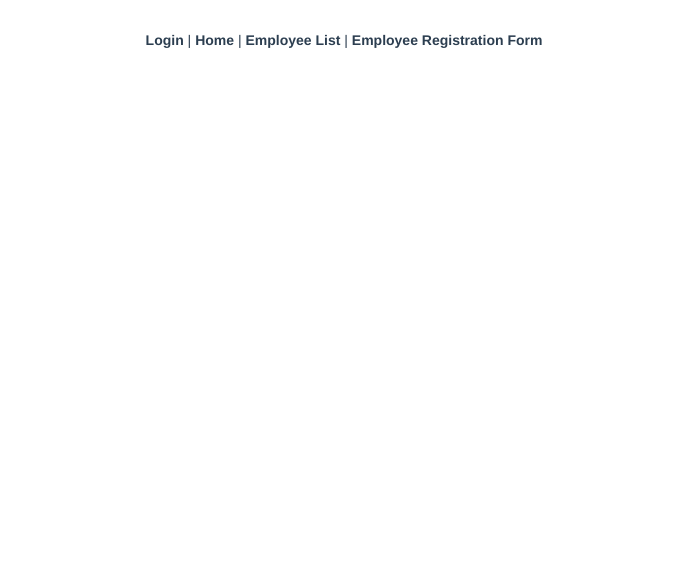
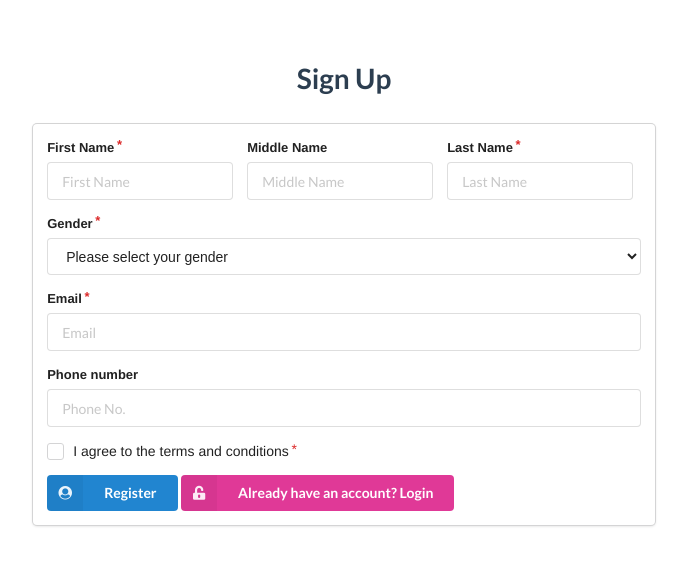
Before and after one commit to rchat95/DarthCodersV3RC, a Vue app in the folder employeevue/: page /signup in a window 1280 px wide. Shown: the top 566 px of the page, without its empty margins (296-983 px from the left). Built offline with nearby package versions, Linux system fonts and the light colour scheme.

Commit message:
Added login and signup UI

```diff
--- a/employeevue/src/App.vue
+++ b/employeevue/src/App.vue
@@ -1,9 +1,9 @@
 <template>
   <div id="nav">
-    <router-link to="/">Login</router-link> |
-    <router-link to="/home">Home</router-link> |
-    <router-link to="/employee">Employee List</router-link> |
-    <router-link to="/employeeForm"> Employee Registration Form</router-link>
+<!--    <router-link to="/">Login</router-link> |-->
+<!--    <router-link to="/home">Home</router-link> |-->
+<!--    <router-link to="/employee">Employee List</router-link> |-->
+<!--    <router-link to="/employeeForm"> Employee Registration Form</router-link>-->
   </div>
   <router-view/>
 </template>
@@ -13,6 +13,14 @@ import Employee from "@/views/Employee.vue";
 
 export default {
   name: 'App',
+  data() {
+    return {
+      isLoggedIn: false
+    }
+  },
+  created() {
+    console.log("isLoggedIn = " + this.isLoggedIn)
+  },
   components: {
     Employee
   }
--- a/employeevue/src/router/index.js
+++ b/employeevue/src/router/index.js
@@ -5,12 +5,18 @@ import Employee from '../views/Employee.vue'
 import EmployeeForm from '../views/EmployeeForm.vue'
 import EmployeeUpdateForm from '../views/EmployeeUpdateForm.vue'
 import EmployeeDeleteForm from '../views/EmployeeDeleteForm.vue'
+import SignUp from "../views/SignUp.vue";
 
 const routes = [
   {
     path: '/',
     name: 'Login',
     component: Login
+  },
+  {
+    path: '/signup',
+    name: 'SignUp',
+    component: SignUp
   },
   {
     path: '/home',
--- a/employeevue/src/views/Home.vue
+++ b/employeevue/src/views/Home.vue
@@ -1,4 +1,11 @@
 <template>
+  <div id="nav">
+    <!--    <router-link to="/">Login</router-link> |-->
+        <router-link to="/home">Home</router-link> |
+        <router-link to="/employee">Employee List</router-link> |
+        <router-link to="/employeeForm"> Employee Registration Form</router-link>
+  </div>
+  <router-view/>
   <div class="home">
     <img alt="Vue logo" src="../assets/Barclays-Logo.png">
     <br>
--- a/employeevue/src/views/Login.vue
+++ b/employeevue/src/views/Login.vue
@@ -1,12 +1,9 @@
-<script setup>
-
-</script>
-
 <template>
   <div class="page-login">
+    <h1>Login</h1>
     <div class="ui centered grid container">
       <div class="nine wide column">
-        <div class="ui icon warning message">
+        <div v-show="loginFailed" class="ui icon error message">
           <i class="lock icon"></i>
           <div class="content">
             <div class="header">
@@ -18,17 +15,21 @@
         <div class="ui fluid card">
           <div class="content">
             <form class="ui form" method="POST">
-              <div class="field">
-                <label>User</label>
-                <input type="text" name="user" placeholder="User">
+              <div class="required field">
+                <label>Username</label>
+                <input type="text" name="user" placeholder="Username">
               </div>
-              <div class="field">
+              <div class="required field">
                 <label>Password</label>
                 <input type="password" name="pass" placeholder="Password">
               </div>
-              <button class="ui primary labeled icon button" type="submit">
+              <button class="ui primary labeled icon button" type="button" @click="loginClick">
                 <i class="unlock alternate icon"></i>
                 Login
+              </button>
+              <button class="ui pink labeled icon button" type="button" @click="goToRegister">
+                <i class="user circle icon"></i>
+                Register for an account
               </button>
             </form>
           </div>
@@ -39,6 +40,31 @@
 
 </template>
 
+<script>
+export default {
+  name: 'Login',
+  data() {
+    return {
+      loginFailed: false
+    }
+  },
+  methods: {
+    loginClick() {
+      console.log("Login clicked!")
+      //TO BE CHANGED!
+      this.$router.push('/home')
+    },
+    goToRegister() {
+      console.log("Go to Sign Up page!")
+      this.$router.push('/signup')
+
+    }
+  }
+
+}
+
+</script>
+
 <style scoped>
 
 </style>
--- /dev/null
+++ b/employeevue/src/views/SignUp.vue
@@ -0,0 +1,85 @@
+<template>
+  <div class="page-login">
+    <h1>Sign Up</h1>
+    <div class="ui centered grid container">
+      <div class="nine wide column">
+        <div v-show="signUpFailed" class="ui icon error message">
+          <i class="lock icon"></i>
+          <div class="content">
+            <div class="header">
+              Sign up failed!
+            </div>
+            <p>You might have misspelled your username or password!</p>
+          </div>
+        </div>
+        <div class="ui fluid card">
+          <div class="content">
+            <form class="ui form" method="POST">
+              <div class="fields">
+                <div class="required field">
+                  <label>First Name</label>
+                  <input type="text" name="firstname" placeholder="First Name">
+                </div>
+                <div class="field">
+                  <label>Middle Name</label>
+                  <input type="text" name="firstname" placeholder="Middle Name">
+                </div>
+                <div class="required field">
+                  <label>Last Name</label>
+                  <input type="text" name="lastname" placeholder="Last Name">
+                </div>
+              </div>
+              <div class="required field">
+                <label>Gender</label>
+                <select>
+                  <option value="">Please select your gender</option>
+                  <option value="1">Male</option>
+                  <option value="0">Female</option>
+                </select>
+              </div>
+              <div class="required field">
+                <label>Email</label>
+                <input type="email" name="email" placeholder="Email">
+              </div>
+              <div class="field">
+                <label>Phone number</label>
+                <input type="text" name="phonenumber" placeholder="Phone No.">
+              </div>
+              <div class="required inline field">
+                <div class="ui checkbox">
+                  <input type="checkbox" tabindex="0" class="hidden" id="terms">
+                  <label for="terms">I agree to the terms and conditions</label>
+                </div>
+              </div>
+              <button class="ui primary labeled icon button" type="button" @click="signUpClick">
+                <i class="user circle icon"></i>
+                Register
+              </button>
+              <button class="ui pink labeled icon button" type="button" @click="loginClick">
+                <i class="unlock alternate icon"></i>
+                Already have an account? Login
+              </button>
+            </form>
+          </div>
+        </div>
+      </div>
+    </div>
+  </div>
+</template>
+
+<script>
+export default {
+  name: 'SignUp',
+  data() {
+    return {}
+  },
+  methods: {
+    loginClick() {
+      this.$router.push('/')
+    },
+  }
+}
+</script>
+
+<style scoped>
+</style>
```
